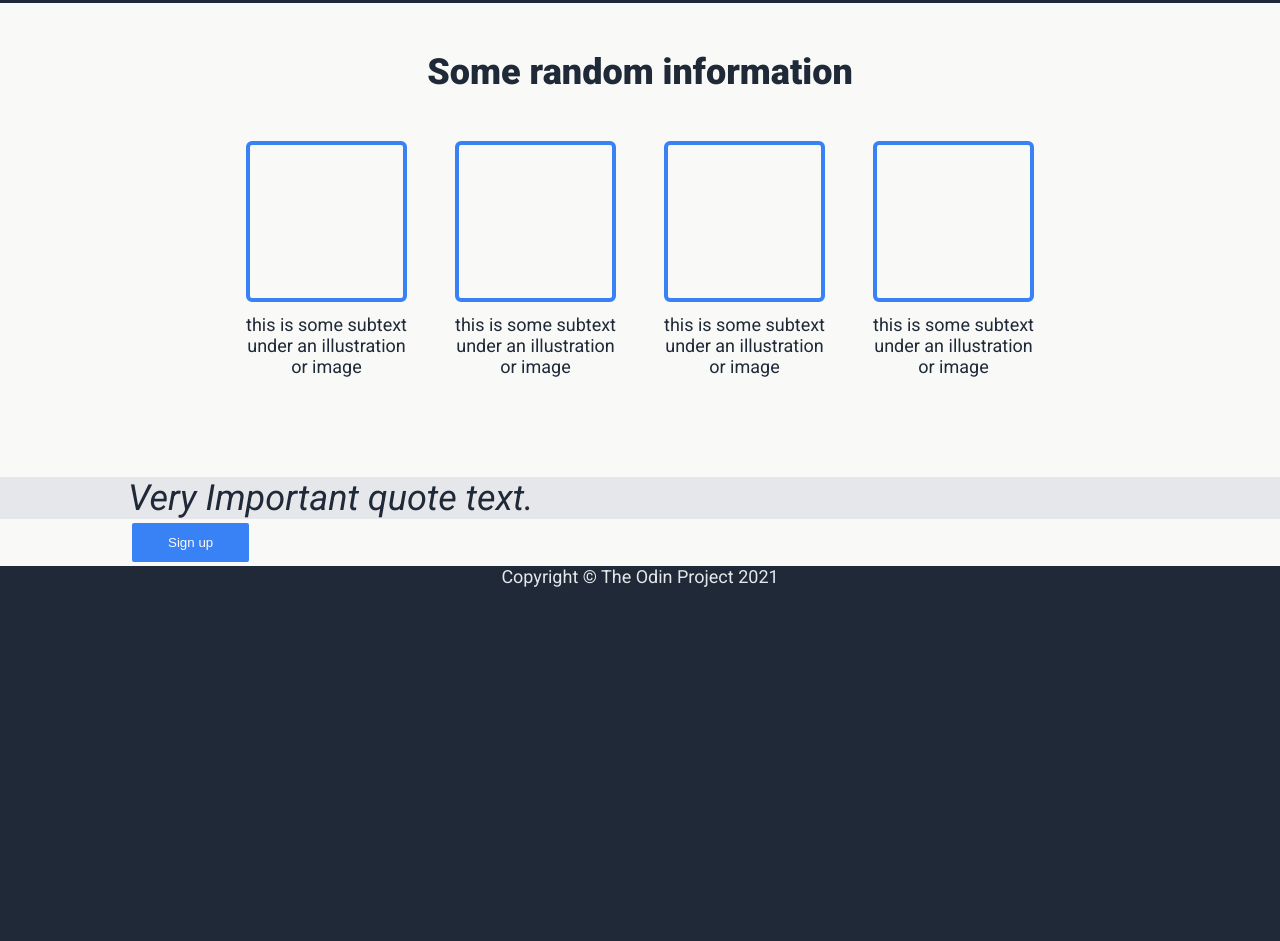
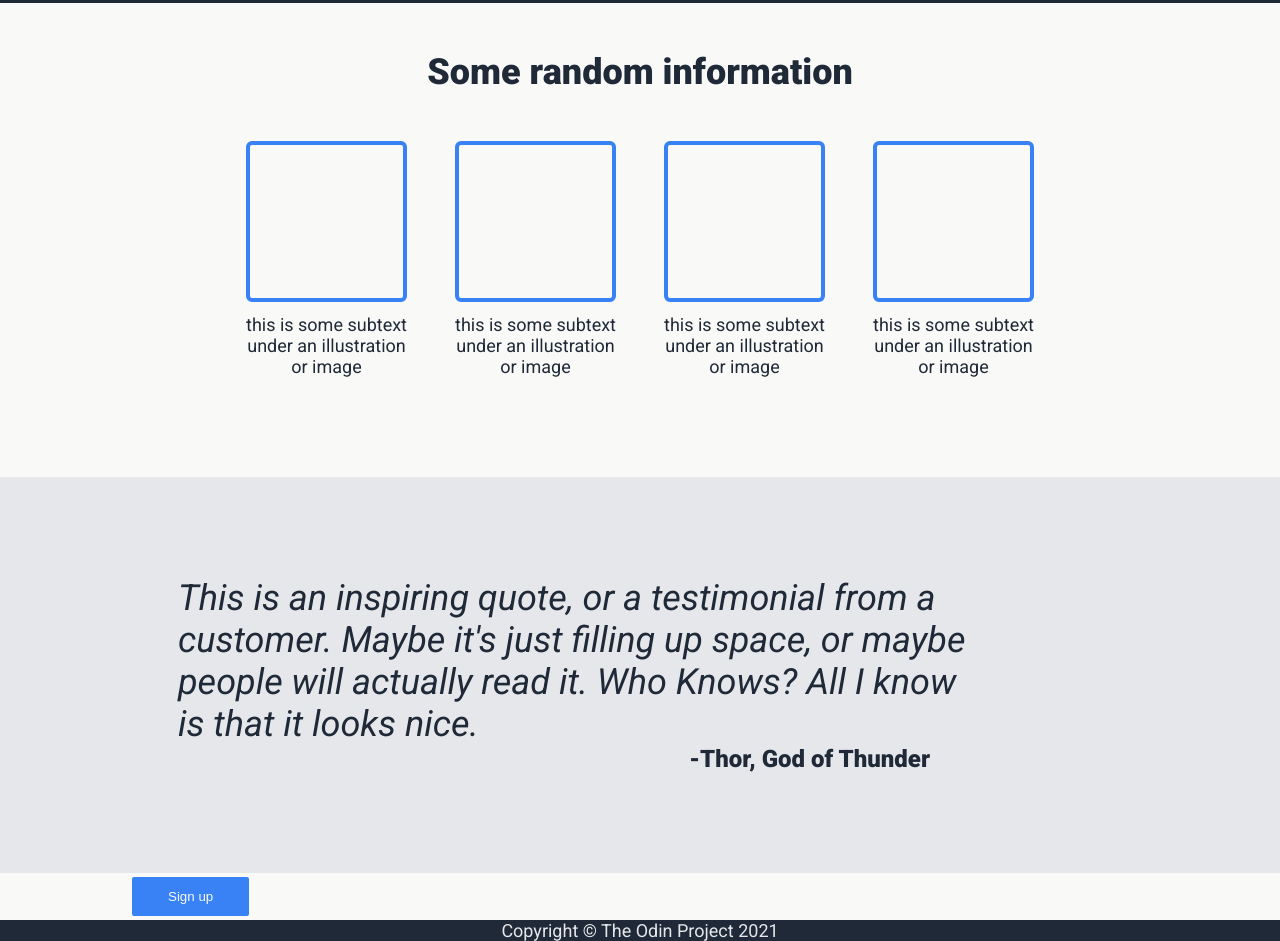
Before and after one commit to OdinProjectAssignmentsByPW80/flex_project-landing-page, a plain HTML site: page index.html in a window 1280 px wide. Shown: the part 561-1502 px from the top of the page. Before the commit the page ends 1148 px from the top, so only its background shows below. Drawn offline with Linux system fonts and the light colour scheme.

Commit message:
feat: quote
Changes to be committed:
	modified:   index.html
	modified:   style.css

```diff
--- a/index.html
+++ b/index.html
@@ -69,9 +69,12 @@
 
     <div class="bg grey">
         <div id="quote">
-            <blockquote class="text italic">
-                Very Important quote text.
+            <blockquote class="text italic lrg-vert-pad">
+                This is an inspiring quote, or a testimonial from a customer. Maybe it's just filling up space, or maybe
+                people will actually read it. Who Knows? All I know is that it looks nice.
+                <p class="attribution text bold large">-Thor, God of Thunder</p>
             </blockquote>
+
         </div>
     </div>
 
--- a/style.css
+++ b/style.css
@@ -196,3 +196,24 @@ button {
   margin-bottom: var(--small);
 }
 /* #endregion */
+
+/* #region QUOTE */
+#quote {
+  /* box model */
+  padding-left: 100px;
+}
+
+#quote blockquote {
+  /* box model */
+  margin-right: var(--x_large);
+  width: 800px;
+}
+
+#quote .attribution {
+  /* typography */
+  text-align: right;
+
+  /* box model */
+  margin-right: var(--xx_large);
+}
+/* #endregion */
```
